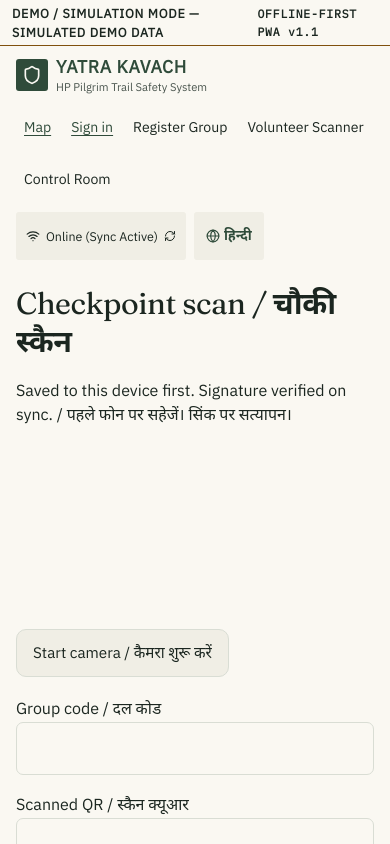
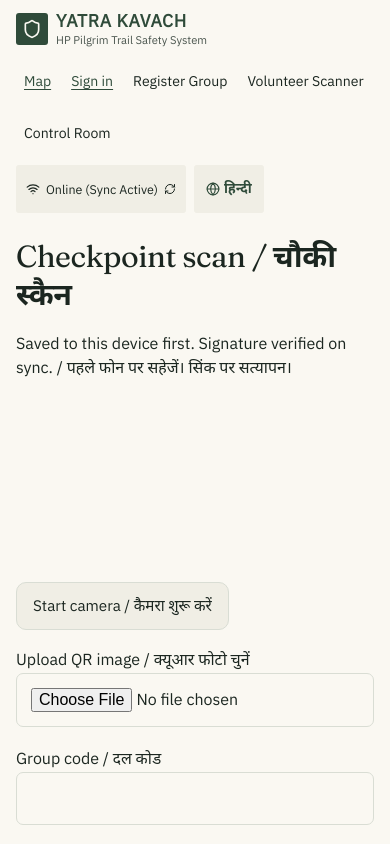
Before and after one commit to saanvisinghal24/yatra-kavach, a React (Vite) app in the folder web/: page /check-in in a window 390 px wide. Shown: the top 844 px of the page. Built offline with nearby package versions, Linux system fonts and the light colour scheme; no server answers.

Commit message:
Fix phone validation and checkpoint QR scanning

```diff
--- a/web/src/components/CameraScanner.tsx
+++ b/web/src/components/CameraScanner.tsx
@@ -1,3 +1,16 @@
 import {useRef,useState,useEffect} from 'react';
 import QrScanner from 'qr-scanner';
-export function CameraScanner({onScan}:{onScan:(value:string)=>void}){const video=useRef<HTMLVideoElement>(null);const scanner=useRef<QrScanner>();const [error,setError]=useState('');useEffect(()=>()=>scanner.current?.destroy(),[]);return <section><video ref={video} playsInline muted style={{width:'100%',maxHeight:240}}/><button onClick={async()=>{try{scanner.current?.destroy();scanner.current=new QrScanner(video.current!,r=>{scanner.current?.stop();onScan(r.data);},{returnDetailedScanResult:true});await scanner.current.start();setError('');}catch{setError('Camera unavailable. Paste the QR text below. / कैमरा उपलब्ध नहीं। नीचे क्यूआर पाठ भरें।');}}}>Start camera / कैमरा शुरू करें</button><p role="alert">{error}</p></section>;}
+export function CameraScanner({onScan}:{onScan:(value:string)=>void}){
+ const video=useRef<HTMLVideoElement>(null);const scanner=useRef<QrScanner>();
+ const [error,setError]=useState('');const [scanned,setScanned]=useState(false);
+ useEffect(()=>()=>scanner.current?.destroy(),[]);
+ const accept=(value:string)=>{scanner.current?.stop();setError('');setScanned(true);onScan(value);};
+ return <section><video ref={video} playsInline muted style={{width:'100%',maxHeight:360}}/>
+ <button type="button" onClick={async()=>{setScanned(false);setError('');try{
+ if(!window.isSecureContext)throw new Error('Open the HTTPS website to use the camera');
+ scanner.current?.destroy();scanner.current=new QrScanner(video.current!,r=>accept(r.data),{returnDetailedScanResult:true,preferredCamera:'environment',calculateScanRegion:v=>({x:0,y:0,width:v.videoWidth,height:v.videoHeight,downScaledWidth:1024,downScaledHeight:1024})});
+ await scanner.current.start();
+ }catch(e){setError(`${(e as Error).message || 'Camera unavailable'}. Allow camera access, or upload a QR image below.`);}}}>Start camera / कैमरा शुरू करें</button>
+ <label>Upload QR image / क्यूआर फोटो चुनें<input type="file" accept="image/*" onChange={async e=>{const file=e.target.files?.[0];if(!file)return;try{const result=await QrScanner.scanImage(file,{returnDetailedScanResult:true});accept(result.data);}catch{setError('QR not found. Choose a clear image containing the complete QR and its white border.');}e.target.value='';}}/></label>
+ {scanned&&<p role="status">QR read. Complete the details below and save. / क्यूआर पढ़ लिया गया। विवरण भरकर सहेजें।</p>}{error&&<p role="alert">{error}</p>}</section>;
+}
--- a/web/src/components/Header.tsx
+++ b/web/src/components/Header.tsx
@@ -49,26 +49,6 @@ export const Header: React.FC = () => {
 
   return (
     <header style={{ width: '100%', borderBottom: '1px solid var(--border-hairline)', background: 'var(--paper)' }}>
-      {/* 1. Prominent Demo / Simulation Mode Warning Banner */}
-      <div
-        role="alert"
-        style={{
-          background: 'var(--watch-subtle)',
-          color: 'var(--ink)',
-          borderBottom: '1px solid var(--watch)',
-          padding: '4px 12px',
-          fontSize: '0.78rem',
-          fontWeight: 700,
-          letterSpacing: '0.06em',
-          display: 'flex',
-          justifyContent: 'space-between',
-          alignItems: 'center'
-        }}
-      >
-        <span> {t.demoBadge} — SIMULATED DEMO DATA</span>
-        <span style={{ fontFamily: 'var(--font-mono)', fontSize: '0.72rem' }}>OFFLINE-FIRST PWA v1.1</span>
-      </div>
-
       {/* 2. Main Navigation Bar */}
       <div style={{ maxWidth: '1200px', margin: '0 auto', padding: 'var(--space-2) var(--space-4)', display: 'flex', alignItems: 'center', justifyContent: 'space-between', flexWrap: 'wrap', gap: 'var(--space-2)' }}>
 
--- a/web/src/features/register/RegisterWizard.tsx
+++ b/web/src/features/register/RegisterWizard.tsx
@@ -59,6 +59,7 @@ export const RegisterWizard: React.FC = () => {
 
   const handleSubmit = async (e: React.FormEvent) => {
     e.preventDefault();
+    if (!/^[0-9]{10}$/.test(leaderPhone) || !/^[0-9]{10}$/.test(emergencyPhone)) { setError("Both phone numbers must contain exactly 10 digits."); return; }
     setLoading(true);
 
     const payload = {
@@ -228,11 +229,11 @@ export const RegisterWizard: React.FC = () => {
                 <label className="meta-label" htmlFor="leader-phone">{tr("LEADER MOBILE (WHATSAPP / SMS)")}</label>
                 <input
                   id="leader-phone"
-                  type="tel"
+                  type="tel" inputMode="numeric" pattern="[0-9]{10}" minLength={10} maxLength={10} title="Enter exactly 10 digits / ठीक 10 अंक भरें"
                   required
-                  placeholder="Phone number"
+                  placeholder="10-digit phone number"
                   value={leaderPhone}
-                  onChange={(e) => setLeaderPhone(e.target.value)}
+                  onChange={(e) => setLeaderPhone(e.target.value.replace(/[^0-9]/g, ''))}
                   style={{ marginTop: 'var(--space-1)' }}
                 />
               </div>
@@ -254,11 +255,11 @@ export const RegisterWizard: React.FC = () => {
                 <label className="meta-label" htmlFor="em-phone">{tr("EMERGENCY CONTACT PHONE")}</label>
                 <input
                   id="em-phone"
-                  type="tel"
+                  type="tel" inputMode="numeric" pattern="[0-9]{10}" minLength={10} maxLength={10} title="Enter exactly 10 digits / ठीक 10 अंक भरें"
                   required
-                  placeholder="Emergency phone"
+                  placeholder="10-digit emergency phone"
                   value={emergencyPhone}
-                  onChange={(e) => setEmergencyPhone(e.target.value)}
+                  onChange={(e) => setEmergencyPhone(e.target.value.replace(/[^0-9]/g, ''))}
                   style={{ marginTop: 'var(--space-1)' }}
                 />
               </div>
--- a/web/src/routes/Operations.tsx
+++ b/web/src/routes/Operations.tsx
@@ -29,4 +29,4 @@ function CreateIncident({groupId,onSaved}:{groupId:number;onSaved:()=>Promise<vo
  <p role="alert">{error}</p>{saved&&<p role="status">{text('Incident saved.')} <Link to="/control/incidents">{text('Incident desk')}</Link></p>}</form>;
 }
 export function GroupDetail(){const text=useText();const {id}=useParams();const [data,setData]=useState<any>();const [error,setError]=useState('');useLiveRefresh(()=>api(`/ops/groups/${id}`).then(d=>{setData(d);setError('');}).catch(e=>setError(e.message)),id);return <main className="page"><h1>{text("Group timeline")}</h1><Link to="/control">{text("Control room")}</Link><p role="alert">{error}</p>{data&&<><h2>{data.group.code} · {data.group.leader_name}</h2><p>{data.group.status} · {data.group.size} {text("people")}</p><CreateIncident groupId={data.group.id} onSaved={async()=>{try{setData(await api(`/ops/groups/${id}`));setError('');}catch(e){setError((e as Error).message);}}}/>{['checkins','health','flags','incidents'].map(k=><section key={k}><h2>{text(k)}</h2>{!data[k].length&&<p>{text("No records.")}</p>}{data[k].map((r:any)=><dl className="trail-card" key={r.id}>{Object.entries(r).map(([key,v])=><React.Fragment key={key}><dt>{key.replace(/_/g,' ')}</dt><dd>{typeof v==='object'?JSON.stringify(v):String(v??'—')}</dd></React.Fragment>)}</dl>)}</section>)}</>}</main>;}
-export function Posters(){const text=useText();const [rows,setRows]=useState<any[]>([]);const [error,setError]=useState('');useEffect(()=>{api<any[]>('/ops/posters').then(r=>Promise.all(r.map(async c=>({...c,image:await QRCode.toDataURL(c.url,{width:600,margin:4})})))).then(setRows).catch(e=>setError(e.message));},[]);return <main className="page"><h1 className="no-print">{text("Checkpoint posters")}</h1><p role="alert">{error}</p><button className="no-print" onClick={()=>window.print()}>{text("Print A4 / Save PDF")}</button>{rows.map(c=><article className="poster" key={c.id}><h2>Yatra Kavach · यात्रा कवच</h2><h1>{c.name}</h1><h2 lang="hi">{c.name_hi}</h2><p>{c.altitude} m · Indicative data / सांकेतिक डेटा</p><img src={c.image} alt={`Check-in QR: ${c.name}`}/><h2>Scan to check in / चेक-इन के लिए स्कैन करें</h2><p>Saved offline; verified on sync / ऑफलाइन सहेजा जाएगा</p><p>Emergency / आपातकाल: 112 / 108</p><p>{text("Simulated demo data")}</p></article>)}</main>;}
+export function Posters(){const text=useText();const [rows,setRows]=useState<any[]>([]);const [error,setError]=useState('');useEffect(()=>{api<any[]>('/ops/posters').then(r=>Promise.all(r.map(async c=>({...c,image:await QRCode.toDataURL(`${window.location.origin}/check-in?token=${encodeURIComponent(c.token)}`,{width:600,margin:4,errorCorrectionLevel:'M'})})))).then(setRows).catch(e=>setError(e.message));},[]);return <main className="page"><h1 className="no-print">{text("Checkpoint posters")}</h1><p role="alert">{error}</p><button className="no-print" onClick={()=>window.print()}>{text("Print A4 / Save PDF")}</button>{rows.map(c=><article className="poster" key={c.id}><h2>Yatra Kavach · यात्रा कवच</h2><h1>{c.name}</h1><h2 lang="hi">{c.name_hi}</h2><p>{c.altitude} m · Indicative data / सांकेतिक डेटा</p><img src={c.image} alt={`Check-in QR: ${c.name}`}/><h2>Scan to check in / चेक-इन के लिए स्कैन करें</h2><p>Saved offline; verified on sync / ऑफलाइन सहेजा जाएगा</p><p>Emergency / आपातकाल: 112 / 108</p></article>)}</main>;}
```
Also changed, not shown: web/src/routes/Landing.tsx (+1 -1 lines), web/src/routes/Login.tsx (+1 -1 lines), 1 other file (tests, documents, lock files or other folders).
